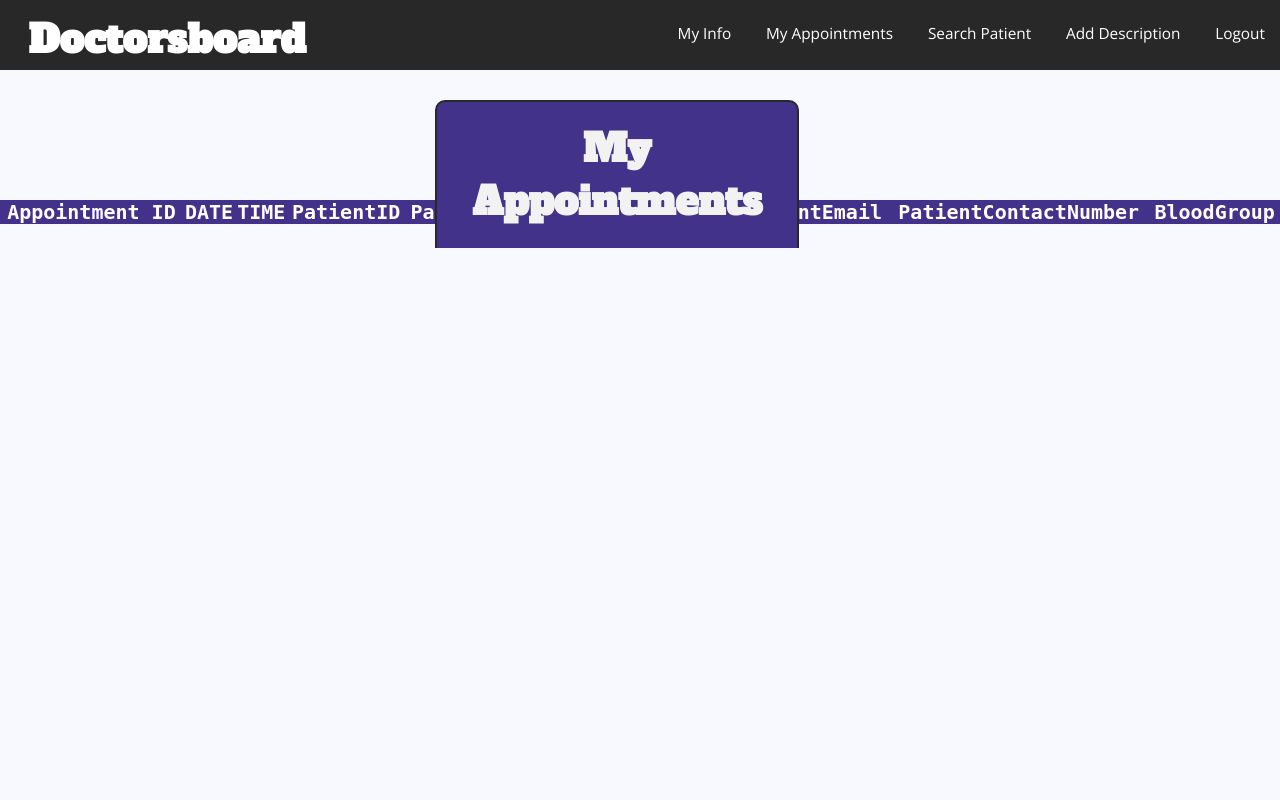
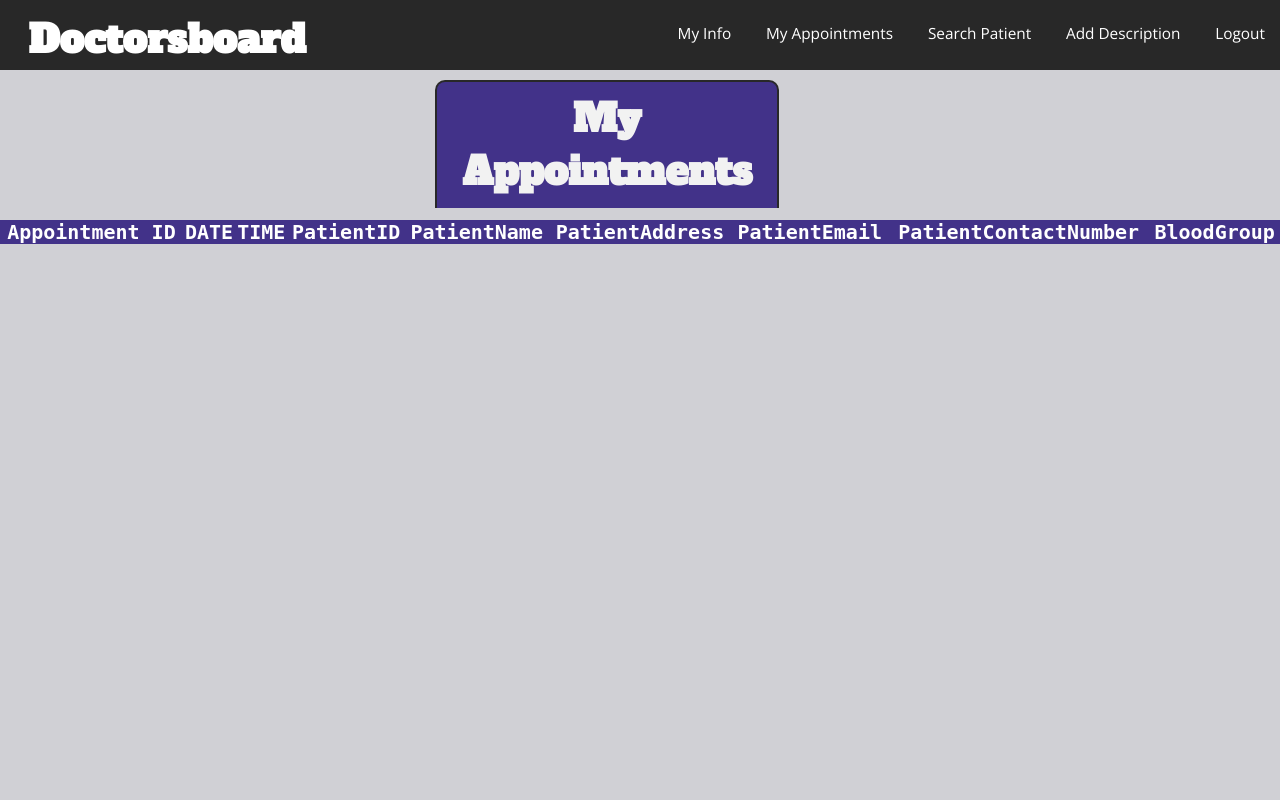
Before and after one commit to PETR0NAPY/DoctorPatient, a PHP site: page /doctorapp.php in a window 1280 px wide. Run offline with PHP 8.4, Linux system fonts and the light colour scheme; data that the repository does not hold is empty.

Commit message:
Code Refactored

```diff
--- a/style/style3.css
+++ b/style/style3.css
@@ -65,7 +65,7 @@ a:hover{
 }
 body{
 	font-size: 120%;
-	background: #F8F8FF;
+	background: #d0d0d5;
 
 }
 
@@ -197,7 +197,7 @@ body{
 	font-family: monospace;
 	font-size: 20px;
 	text-align: center;
-	margin-top: 130px;
+	margin-top: 150px;
 
 
 
@@ -230,8 +230,8 @@ tr:nth-child(even){
 	border: 2px solid #282828;
      border-bottom: none;
 	border-radius: 10px 10px 0px 0px ;
-	padding: 20px;
-	margin-top: 30px;
+	padding: 10px;
+	margin-top: 10px;
 	font-family: 'Alfa Slab One',cursive;
 	color: #f2f2f2;
 }
@@ -267,7 +267,7 @@ tr:nth-child(even){
 .patientsearch{
 
 	width: 30%;
-	margin:0px auto;
+	margin:10px auto;
 	padding: 20px;
 	border: 1px solid #423289;
 	background: white;
@@ -288,7 +288,7 @@ tr:nth-child(even){
 
 
 	width: 30%;
-	margin:0px auto;
+	margin:10px auto;
 	padding: 20px;
 	border: 1px solid #B0C4DE;
 	background: white;
--- a/style/style8.css
+++ b/style/style8.css
@@ -64,14 +64,14 @@ a:hover{
 }
 body{
 	font-size: 120%;
-	background: #F8F8FF;
+	background: #e2e2e2;
 
 }
 
 .header{
 	width: 30%;
 	margin: 50px auto 0px;
-	color: white;
+	color: rgb(238, 237, 239);
 	background: #423289;
 	text-align: center;
 	border: 1px solid #B0C4DE;
```
Also changed, not shown: add.php (+7 -0 lines), 1 other file.
